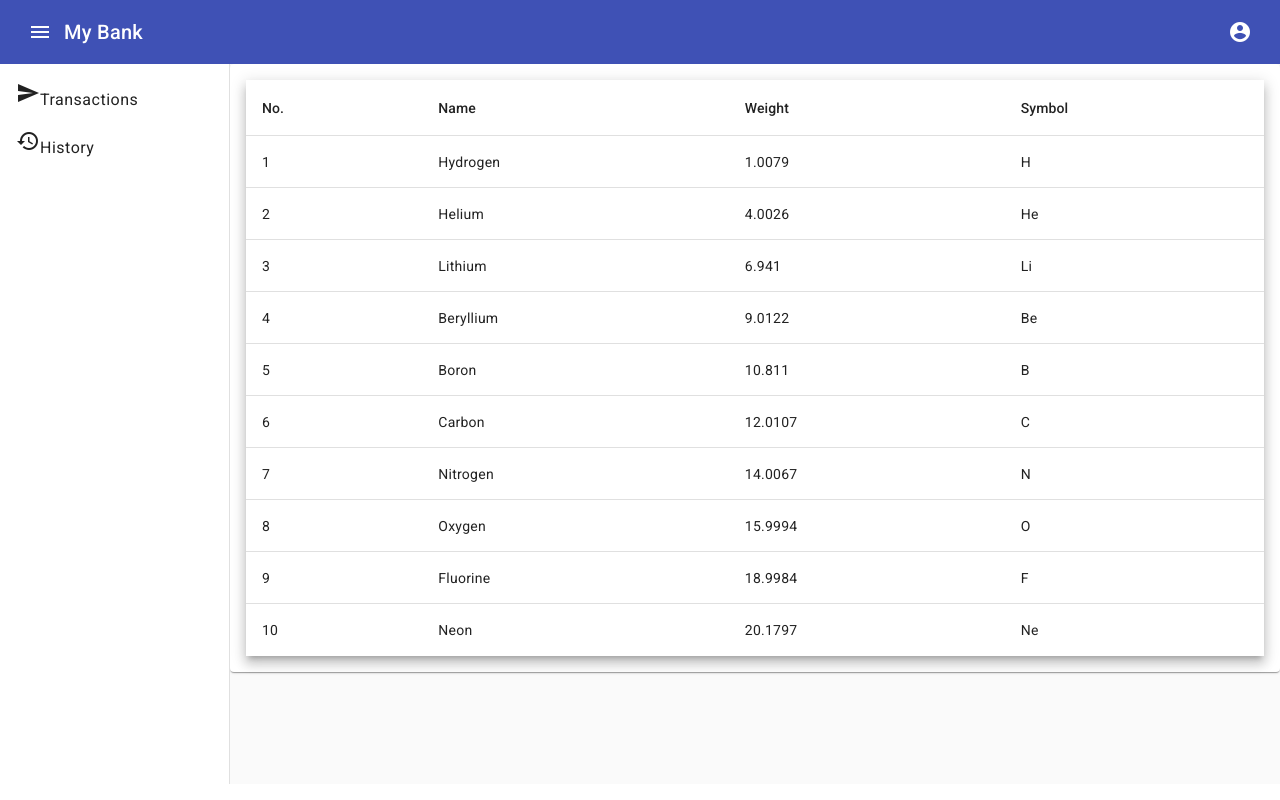
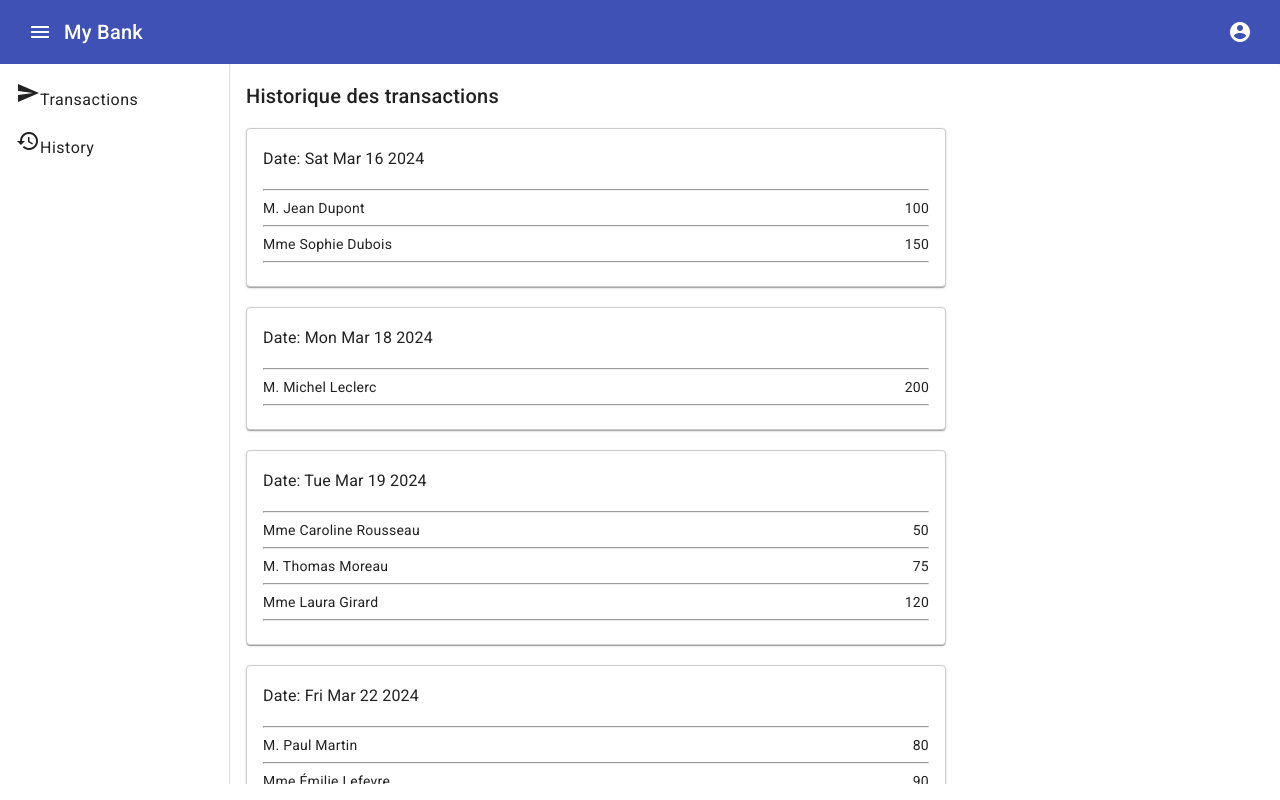
Before and after one commit to MEJDOUB97/BIP_FRONT_END, an Angular app: page /home/history in a window 1280 px wide. Built offline with nearby package versions, Linux system fonts and the light colour scheme.

Commit message:
history component

```diff
--- a/src/app/history/history.component.css
+++ b/src/app/history/history.component.css
@@ -0,0 +1,39 @@
+.container {
+  flex-direction: column;
+  align-items: center;
+  justify-items: center;
+
+}
+.meta-card{
+  justify-content: center;
+  align-items: center;
+}
+.transaction-group{
+  width: 700px;
+  margin: 0px;
+  border: 1px solid #ccc;
+  justify-content: center;
+
+}
+
+.transaction-item {
+  margin-bottom: 0px;
+}
+
+
+.transaction-info {
+  display: flex;
+  justify-content: space-between; /* Pour aligner les éléments en face l'un de l'autre */
+}
+
+.transaction-info p {
+  margin: 0;
+  display: inline-block; /* Pour afficher les éléments sur la même ligne */
+}
+
+.spacer {
+  margin-left: 10px; /* Ajuster la taille de l'espace selon vos besoins */
+}
+.card-spacing {
+  height: 20px; /* Ajustez la hauteur selon vos besoins */
+}
--- a/src/app/history/history.component.html
+++ b/src/app/history/history.component.html
@@ -1,33 +1,27 @@
-<mat-card>
+<mat-card class="main-card">
   <mat-card-content>
-<table mat-table [dataSource]="dataSource" class="mat-elevation-z8">
+    <h2 class="page-title">Historique des transactions</h2> <!-- Titre de la page -->
 
-  <ng-container matColumnDef="position">
-    <th mat-header-cell *matHeaderCellDef> No. </th>
-    <td mat-cell *matCellDef="let element"> {{element.position}} </td>
-  </ng-container>
+    <!-- Itérer sur les groupes de transactions -->
+    <ng-container *ngFor="let group of groupedTransactions">
+      <mat-card class="transaction-group">
+        <mat-card-content class="meta-card">
+          <h3>Date: {{ group[0] }}</h3>
+          <hr> <!-- Ligne de séparation -->
 
-  <!-- Name Column -->
-  <ng-container matColumnDef="name">
-    <th mat-header-cell *matHeaderCellDef> Name </th>
-    <td mat-cell *matCellDef="let element"> {{element.name}} </td>
-  </ng-container>
+          <!-- Itérer sur les transactions du groupe -->
+          <div *ngFor="let transaction of group[1]" class="transaction-item">
+            <div class="transaction-info">
+              <p class="spacer">{{ transaction.name_recipient }}</p>
+              <!-- <div class="spacer"></div>  Espace entre le nom et le montant -->
+              <p>{{ transaction.montant }}</p>
+            </div>
+            <hr> <!-- Ligne de séparation -->
+          </div>
+        </mat-card-content>
+      </mat-card>
+      <div class="card-spacing"></div> <!-- Espacement entre les cartes -->
+    </ng-container>
 
-  <!-- Weight Column -->
-  <ng-container matColumnDef="weight">
-    <th mat-header-cell *matHeaderCellDef> Weight </th>
-    <td mat-cell *matCellDef="let element"> {{element.weight}} </td>
-  </ng-container>
-
-  <!-- Symbol Column -->
-  <ng-container matColumnDef="symbol">
-    <th mat-header-cell *matHeaderCellDef> Symbol </th>
-    <td mat-cell *matCellDef="let element"> {{element.symbol}} </td>
-  </ng-container>
-
-  <tr mat-header-row *matHeaderRowDef="displayedColumns"></tr>
-  <tr mat-row *matRowDef="let row; columns: displayedColumns;"></tr>
-</table>
   </mat-card-content>
-
 </mat-card>
--- a/src/app/history/history.component.ts
+++ b/src/app/history/history.component.ts
@@ -1,30 +1,50 @@
-import { Component } from '@angular/core';
+import { Component,OnInit  } from '@angular/core';
 import {MatTableModule} from '@angular/material/table';
 export interface PeriodicElement {
-  name: string;
-  position: number;
-  weight: number;
-  symbol: string;
+  name_recipient: string;
+  receiveDate: Date;
+  montant: number;
 }
 const ELEMENT_DATA: PeriodicElement[] = [
-  {position: 1, name: 'Hydrogen', weight: 1.0079, symbol: 'H'},
-  {position: 2, name: 'Helium', weight: 4.0026, symbol: 'He'},
-  {position: 3, name: 'Lithium', weight: 6.941, symbol: 'Li'},
-  {position: 4, name: 'Beryllium', weight: 9.0122, symbol: 'Be'},
-  {position: 5, name: 'Boron', weight: 10.811, symbol: 'B'},
-  {position: 6, name: 'Carbon', weight: 12.0107, symbol: 'C'},
-  {position: 7, name: 'Nitrogen', weight: 14.0067, symbol: 'N'},
-  {position: 8, name: 'Oxygen', weight: 15.9994, symbol: 'O'},
-  {position: 9, name: 'Fluorine', weight: 18.9984, symbol: 'F'},
-  {position: 10, name: 'Neon', weight: 20.1797, symbol: 'Ne'},
+  { receiveDate: new Date('2024-03-16'), name_recipient: 'M. Jean Dupont', montant: 100 },
+  { receiveDate: new Date('2024-03-16'), name_recipient: 'Mme Sophie Dubois', montant: 150 },
+  { receiveDate: new Date('2024-03-18'), name_recipient: 'M. Michel Leclerc', montant: 200 },
+  { receiveDate: new Date('2024-03-19'), name_recipient: 'Mme Caroline Rousseau', montant: 50 },
+  { receiveDate: new Date('2024-03-19'), name_recipient: 'M. Thomas Moreau', montant: 75 },
+  { receiveDate: new Date('2024-03-19'), name_recipient: 'Mme Laura Girard', montant: 120 },
+  { receiveDate: new Date('2024-03-22'), name_recipient: 'M. Paul Martin', montant: 80 },
+  { receiveDate: new Date('2024-03-22'), name_recipient: 'Mme Émilie Lefevre', montant: 90 },
+  { receiveDate: new Date('2024-03-24'), name_recipient: 'M. Olivier Leroy', montant: 110 },
+  { receiveDate: new Date('2024-03-25'), name_recipient: 'Mme Lucie Lambert', montant: 70 },
 ];
+
 @Component({
   selector: 'app-history',
   templateUrl: './history.component.html',
   styleUrl: './history.component.css',
 
 })
-export class HistoryComponent {
-  displayedColumns: string[] = ['position', 'name', 'weight', 'symbol'];
+export class HistoryComponent implements OnInit {
+  groupedTransactions: [string, PeriodicElement[]][] = [];
+
+  ngOnInit(): void {
+    // Créer un objet pour regrouper les transactions par date
+    const transactionsGroupedByDate: { [key: string]: PeriodicElement[] } = {};
+
+    // Regrouper les transactions par date
+    ELEMENT_DATA.forEach(transaction => {
+      const transactionDate = transaction.receiveDate.toDateString();
+      if (!transactionsGroupedByDate[transactionDate]) {
+        transactionsGroupedByDate[transactionDate] = [];
+      }
+      transactionsGroupedByDate[transactionDate].push(transaction);
+    });
+
+    // Convertir l'objet en tableau pour itérer dessus dans le template
+    this.groupedTransactions = Object.entries(transactionsGroupedByDate);
+  }
+
+
+  displayedColumns: string[] = ['receiveDate', 'name_recipient',  'montant'];
   dataSource = ELEMENT_DATA;
 }
```
